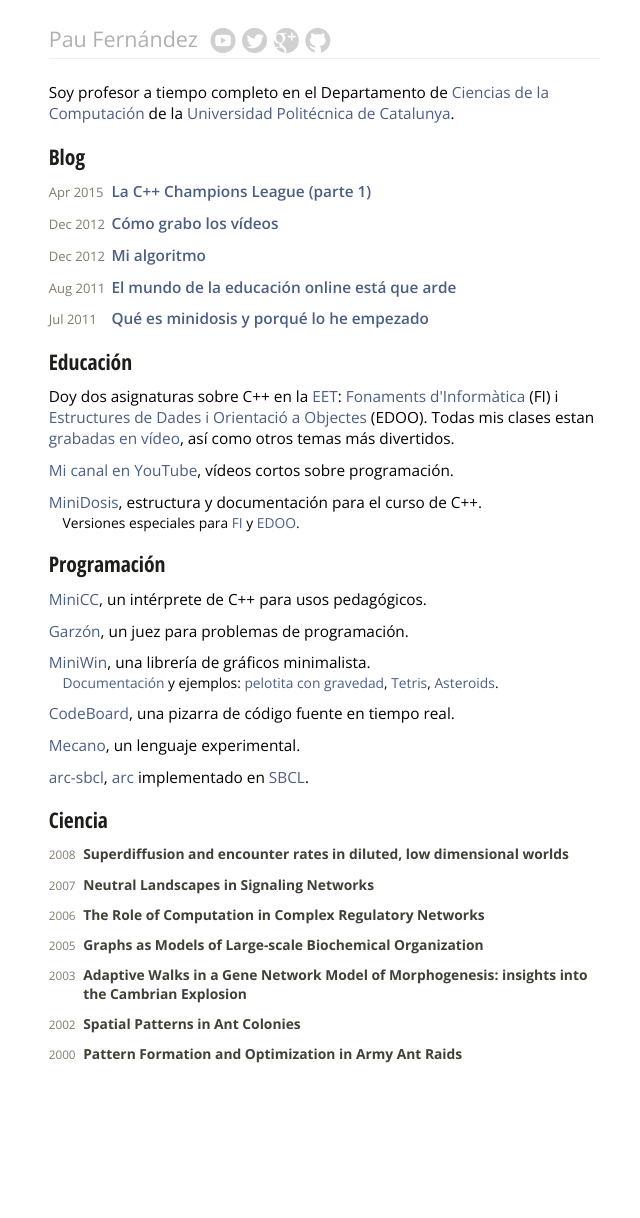
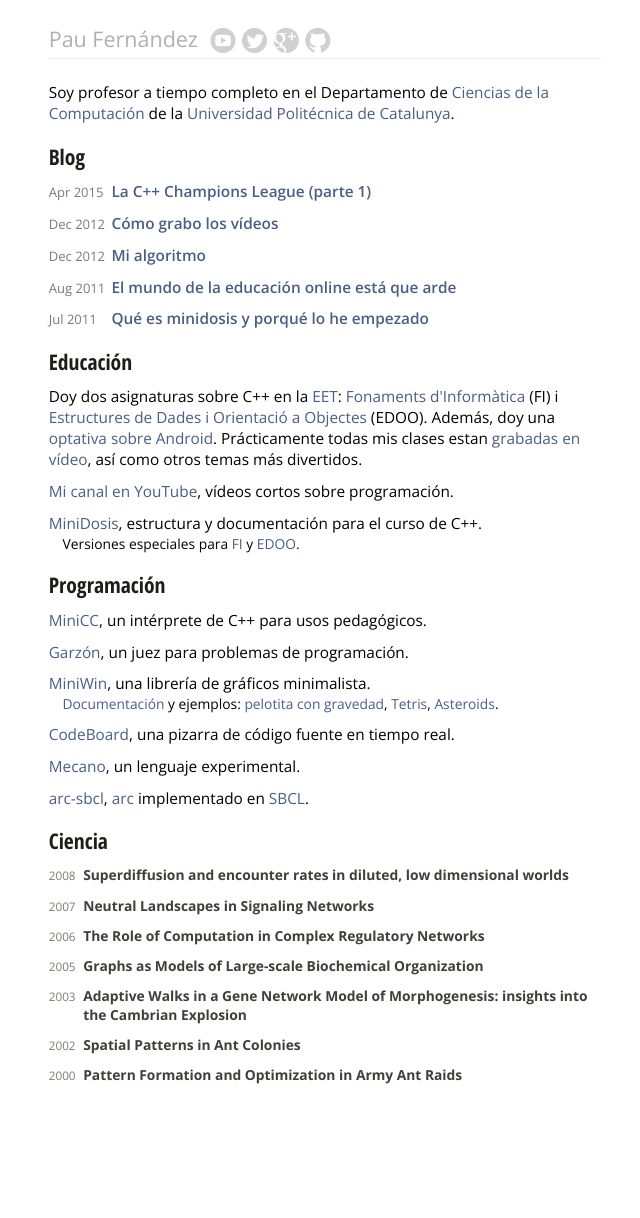
Before and after one commit to pauek/pauek.info, a Jekyll site: the page built from index.html, in a window 1280 px wide. Shown: the whole page, without its empty margins (315-955 px from the left). Built offline with Jekyll 4.4.1, drawn with Linux system fonts in a browser that asks for light colours; nearby versions of some CDN libraries; before the commit the page ends 1197 px from its top, so only the background shows below that.

Commit message:
Correcciones a la página principal

```diff
--- a/index.html
+++ b/index.html
@@ -26,10 +26,12 @@
 <h2>Educación</h2>
 <p>
   Doy dos asignaturas sobre C++ en la <a href="http://www.eet.upc.edu/?set_language=es">EET</a>:
-  <a href="http://intranet.eet.upc.edu/?q=guia_docent/320095/2">Fonaments d'Informàtica</a> (FI)
-  i <a href="http://intranet.eet.upc.edu/?q=guia_docent/320099/2">Estructures de Dades i Orientació a Objectes</a> (EDOO).
+  <a href="https://intranet7.eet.upc.edu/guiesdocents/descarregar/320095/ca">Fonaments d'Informàtica</a> (FI) i
+  <a href="https://intranet7.eet.upc.edu/guiesdocents/descarregar/320099/ca">Estructures de Dades i Orientació a Objectes</a> (EDOO).
+  Además, doy una
+  <a href="https://intranet7.eet.upc.edu/guiesdocents/descarregar/320166/ca">optativa sobre Android</a>.
 
-  Todas mis clases estan <a href="http://www.youtube.com/user/paueky">grabadas en vídeo</a>,
+  Prácticamente todas mis clases estan <a href="http://www.youtube.com/user/paueky">grabadas en vídeo</a>,
   así como otros temas más divertidos.
 </p>
 
@@ -38,7 +40,9 @@
   <li>
     <a href="http://minidosis.org">MiniDosis</a>, estructura y documentación para el curso de C++.
     <div class="comment">
-      Versiones especiales para <a href="http://minidosis.org/FI">FI</a> y <a href="http://minidosis.org/EDOO">EDOO</a>.
+      Versiones especiales para
+      <a href="http://www.minidosis.org/#/cursos/FI">FI</a> y
+      <a href="http://www.minidosis.org/#/cursos/EDOO">EDOO</a>.
     </div>
   </li>
 </ul>
```
